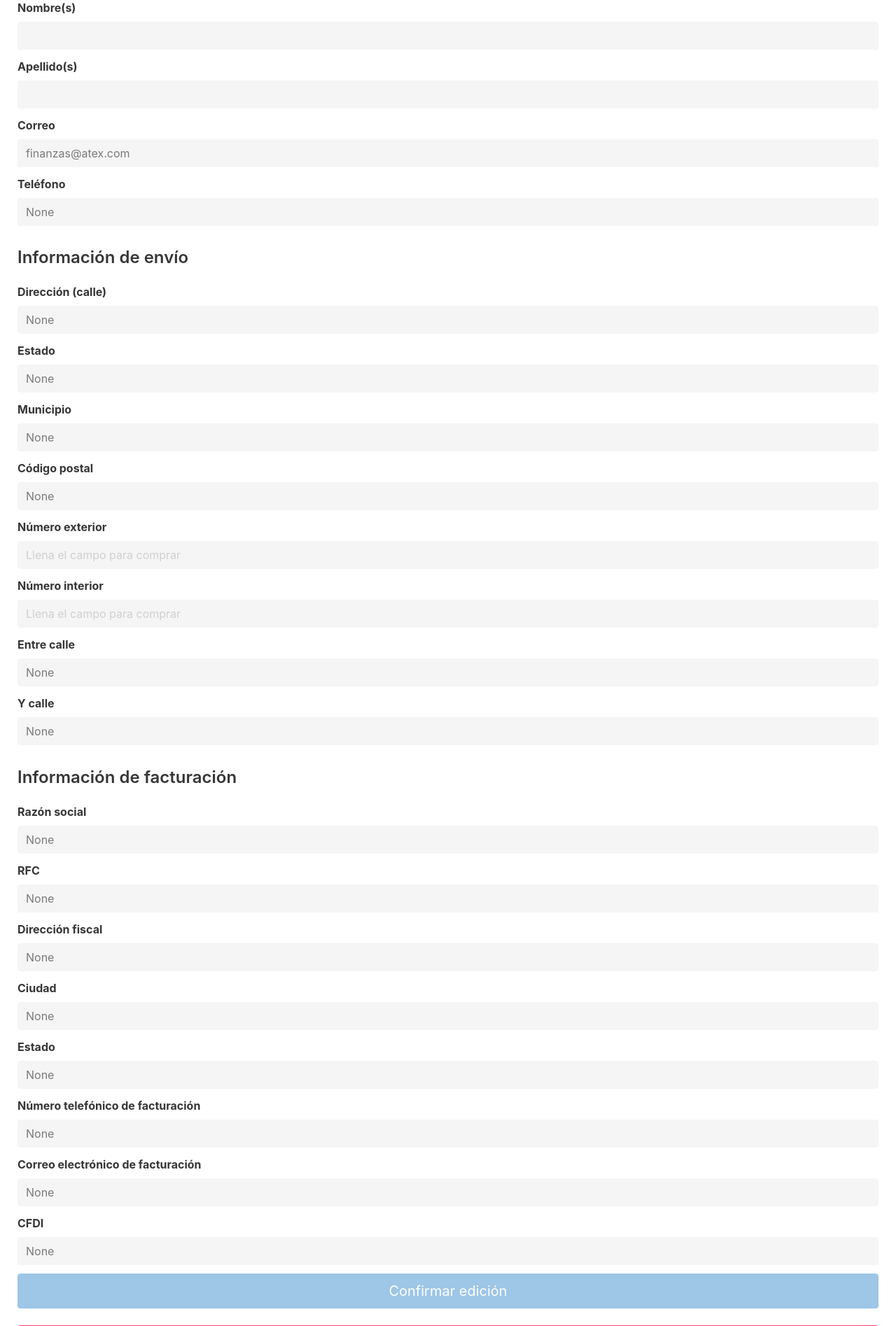
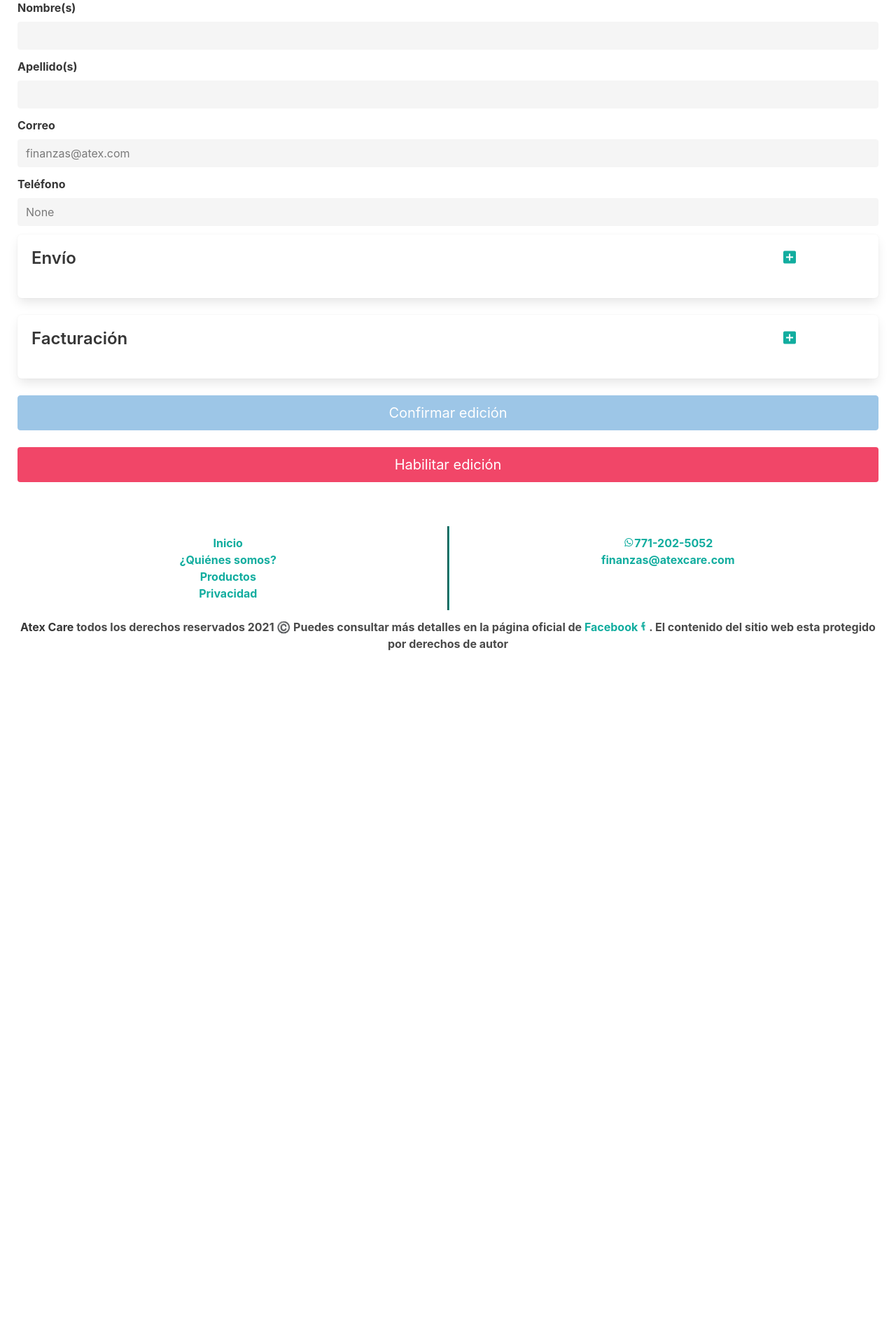
Before and after one commit to JDBanda/AtexCare-Store, a Django app: page /usuario in a window 1280 px wide. Shown: the part 222-2117 px from the top of the page at 70% size. After the commit the page ends 1152 px from the top, so only its background shows below. Run offline with Django 3.2, Linux system fonts and the light colour scheme; a user stored in the database is signed in; data comes from the database, SQL or seed files in the repository; both versions use the stored data as it was after the commit.

Commit message:
Accordion en datos del perfil

```diff
--- a/atexcare/demo/static/demo/js/user.js
+++ b/atexcare/demo/static/demo/js/user.js
@@ -33,6 +33,21 @@
         }
     });
 
-    //Actualizar datos será pertinente verificar si hay una actualizacion en los datos primero?
+    //Accordion
+    $('.accordion .accordion-tab').hide();
+    $('.accordion i').addClass('bxs-plus-square');
+
+    $('.accordion .title').click(function () {
+        $(this).parent().children(".accordion-tab").toggle("slow")
+        if ($(this).children("i").attr("class") == 'bx bxs-plus-square') {
+            $(this).children("i").removeAttr("class");
+            $(this).children("i").attr("class", "bx bxs-minus-square");
+            $(this).children("i").css("color", "#000000");
+        } else {
+            $(this).children("i").removeAttr("class");
+            $(this).children("i").attr("class", "bx bxs-plus-square");
+            $(this).children("i").css("color", "#12ad9f");
+        }
+    });
 
 })
--- a/atexcare/demo/static/demo/styles.css
+++ b/atexcare/demo/static/demo/styles.css
@@ -385,19 +385,12 @@
     border-color: var(--color-primary-reduced);
 }
 
-/*-----------------------------------------------Barra que dice el nombre del ususario en menu login*/
-
-.usuario{
-    text-align: center;
-    color: var(--color-primary);
-    font-size: 1.15rem;
-    padding-bottom: 5px;
+/*-----------------------------------------------Usuario perfil*/
+.accordion .title{
+    display: grid;
+    grid-template-columns: 90% 10%;
+    align-items: center;
 }
-
-.usuario strong{
-    color: var(--color-primary);
-}
-
 /*-----------------------------------------------Footer*/
 .footer, .stock{
     font-size: 0.8rem;
--- a/atexcare/demo/templates/demo/user_profile.html
+++ b/atexcare/demo/templates/demo/user_profile.html
@@ -31,23 +31,28 @@
                     <input name="tel_1" class="input" type="text" placeholder="" value="{{profile.tel_1}}">
                 </div>
             </div>
-            <h3 class="title">Información de envío</h3>
+            <div class="accordion box">
+                <h3 class="title">Envío <i class='bx bxs-plus-square' style="color: #12ad9f;"></i></h3>
+                <div class="accordion-tab">
                     <div class="field">
                         <label class="label">Dirección (calle)</label>
                         <div class="control">
-                    <input name="direccion" class="input dir" type="text" placeholder="" value="{{profile.direccion}}">
+                            <input name="direccion" class="input dir" type="text" placeholder=""
+                                value="{{profile.direccion}}">
                         </div>
                     </div>
                     <div class="field">
                         <label class="label">Estado</label>
                         <div class="control">
-                    <input name="estado" class="input dir" type="text" placeholder="" value="{{profile.estado}}">
+                            <input name="estado" class="input dir" type="text" placeholder=""
+                                value="{{profile.estado}}">
                         </div>
                     </div>
                     <div class="field">
                         <label class="label">Municipio</label>
                         <div class="control">
-                    <input name="municipio" class="input dir" type="text" placeholder="" value="{{profile.municipio}}">
+                            <input name="municipio" class="input dir" type="text" placeholder=""
+                                value="{{profile.municipio}}">
                         </div>
                     </div>
                     <div class="field">
@@ -84,9 +89,13 @@
                                 value="{{profile.entre_calle_2}}">
                         </div>
                     </div>
+                </div>
+            </div>
 
-            <h3 class="title">Información de facturación</h3>
-
+            <div class="accordion box">
+                <h3 class="title">Facturación <i class='bx bxs-plus-square' style="color: #12ad9f;"></i>
+                </h3>
+                <div class="accordion-tab">
                     <div class="field">
                         <label class="label">Razón social</label>
                         <div class="control">
@@ -110,7 +119,8 @@
                     <div class="field">
                         <label class="label">Ciudad</label>
                         <div class="control">
-                    <input name="ciudad" class="input fac" type="text" placeholder="" value="{{profile.ciudad}}">
+                            <input name="ciudad" class="input fac" type="text" placeholder=""
+                                value="{{profile.ciudad}}">
                         </div>
                     </div>
                     <div class="field">
@@ -139,6 +149,9 @@
                             <input name="cfdi" class="input fac" type="text" placeholder="" value="{{profile.cfdi}}">
                         </div>
                     </div>
+                </div>
+            </div>
+
             <div class="field">
                 <div class="control">
                     <button class="button is-info is-medium is-fullwidth">
```
Also changed, not shown: atexcare/db.sqlite3. Lines whose indentation alone changed are shown as unchanged.
